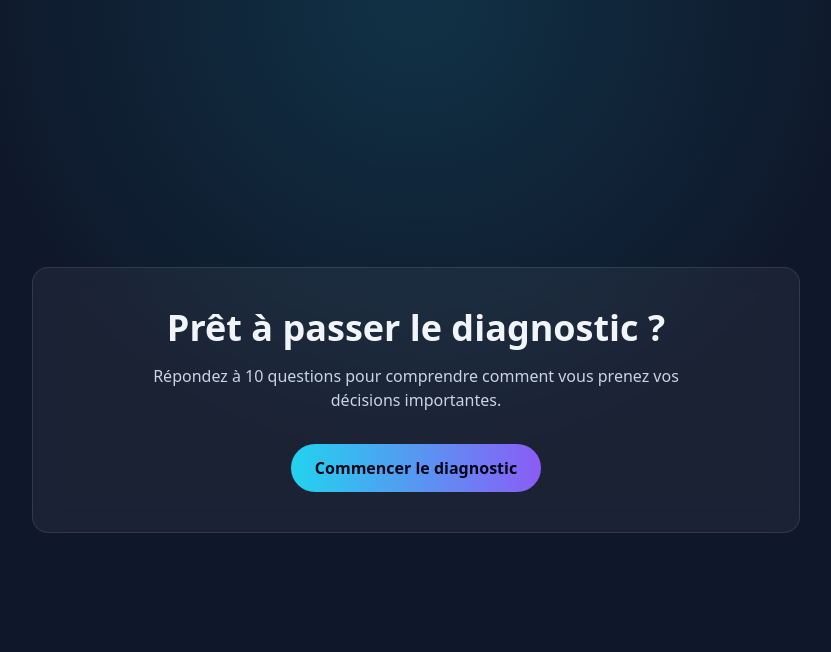
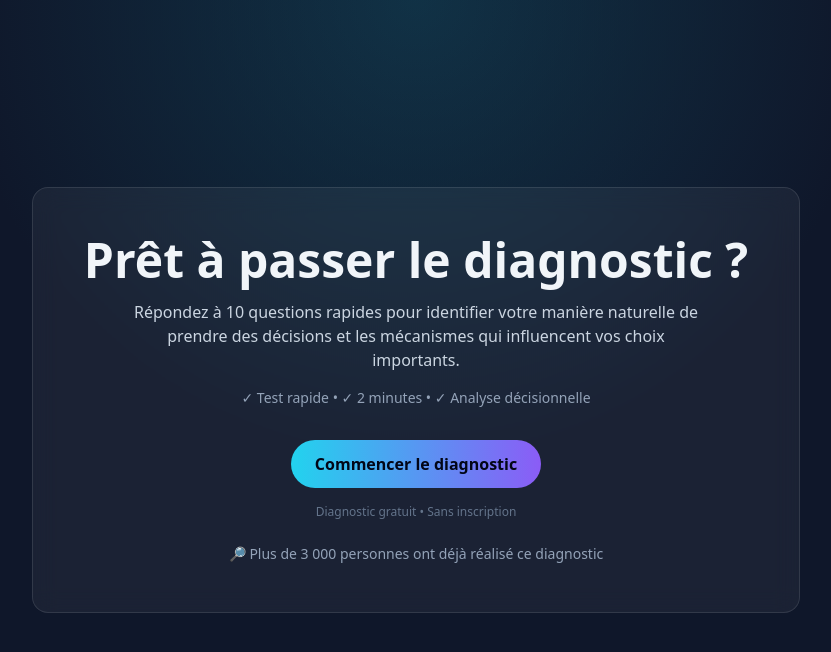
Before and after one commit to arnaudcrestey/life-decision, a Next.js app: page /start in a window 1280 px wide. Shown: the top 652 px of the page, without its empty margins (224-1055 px from the left). Built offline with nearby package versions, Linux system fonts and the light colour scheme.

Commit message:
Update page.tsx

```diff
--- a/app/start/page.tsx
+++ b/app/start/page.tsx
@@ -1,16 +1,39 @@
-import Link from 'next/link';
+import Link from "next/link";
 
 export default function StartPage() {
   return (
-    <section className="mx-auto flex w-full max-w-3xl flex-1 items-center justify-center">
-      <div className="glass-card w-full p-8 text-center md:p-10">
-        <h1 className="text-3xl font-bold md:text-4xl">Prêt à passer le diagnostic ?</h1>
+    <section className="flex flex-1 items-center justify-center">
+      <div className="glass-card w-full max-w-3xl p-8 text-center md:p-12">
+
+        <h1 className="text-4xl font-bold md:text-5xl">
+          Prêt à passer le diagnostic ?
+        </h1>
+
         <p className="mx-auto mt-4 max-w-xl text-slate-300">
-          Répondez à 10 questions pour comprendre comment vous prenez vos décisions importantes.
+          Répondez à 10 questions rapides pour identifier votre manière
+          naturelle de prendre des décisions et les mécanismes qui
+          influencent vos choix importants.
         </p>
-        <Link href="/diagnostic" className="primary-btn mt-8">
+
+        <p className="mt-4 text-sm text-slate-400">
+          ✓ Test rapide • ✓ 2 minutes • ✓ Analyse décisionnelle
+        </p>
+
+        <Link
+          href="/diagnostic"
+          className="primary-btn mt-8"
+        >
           Commencer le diagnostic
         </Link>
+
+        <p className="mt-4 text-xs text-slate-500">
+          Diagnostic gratuit • Sans inscription
+        </p>
+
+        <p className="mt-6 text-sm text-slate-400">
+          🔎 Plus de 3 000 personnes ont déjà réalisé ce diagnostic
+        </p>
+
       </div>
     </section>
   );
```
